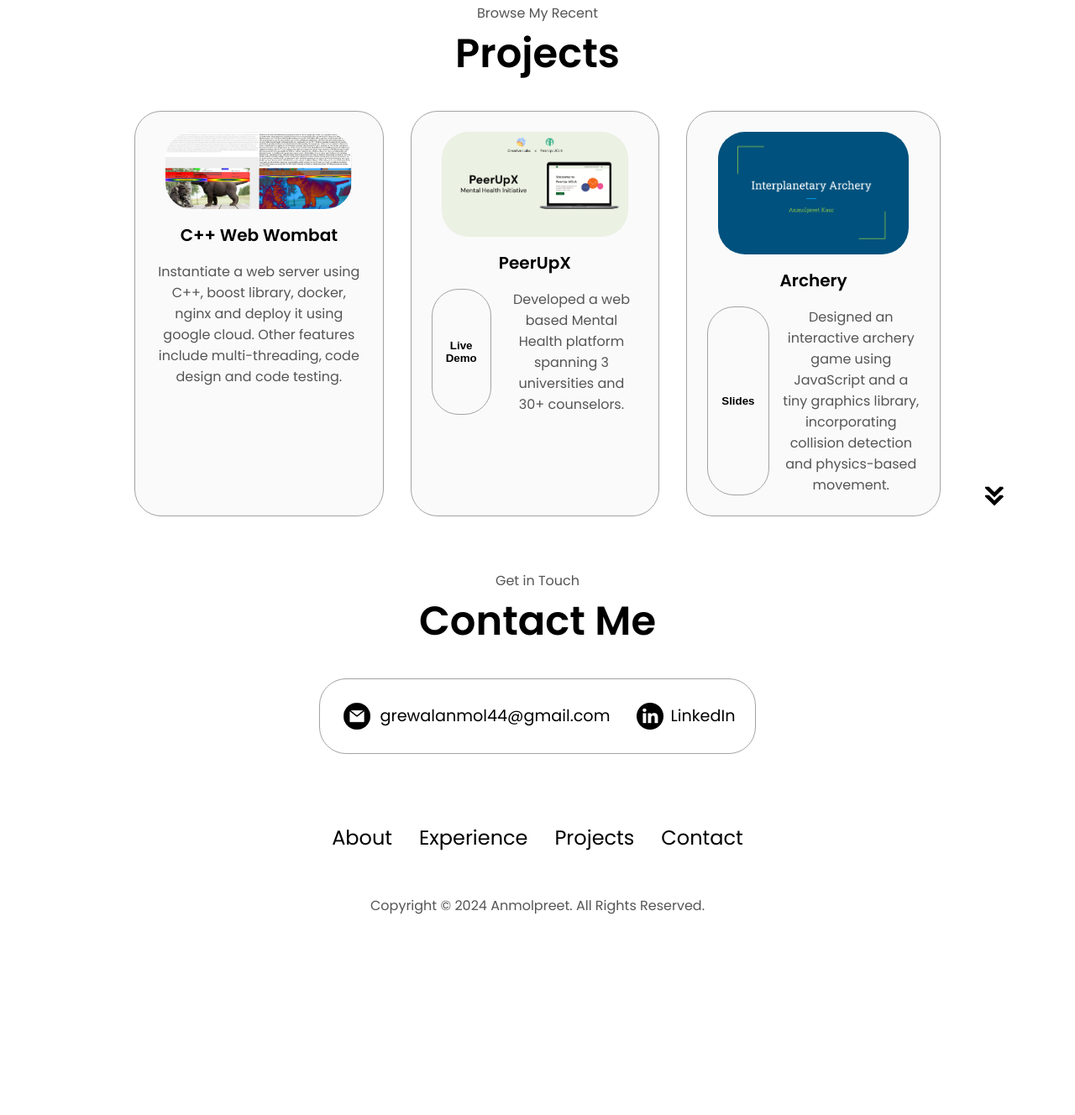
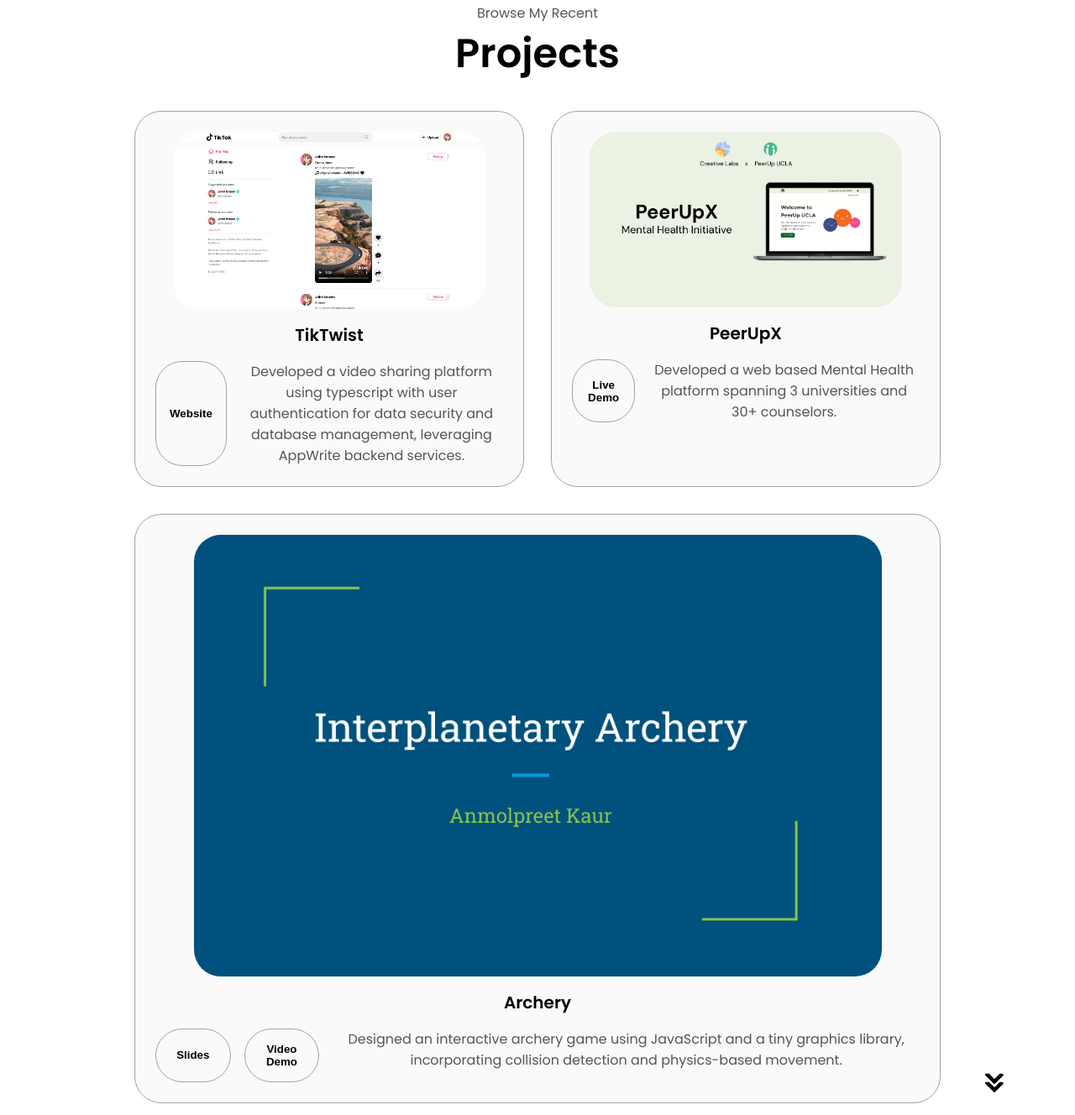
Before and after one commit to anmolgrewal21/anmolgrewal21.github.io, a plain HTML site: page index.html in a window 1280 px wide. Shown: the part 2612-3940 px from the top of the page at 84% size. Before the commit the page ends 3750 px from the top, so only its background shows below. Drawn offline with Linux system fonts and the light colour scheme.

Commit message:
tiktok added

```diff
--- a/index.html
+++ b/index.html
@@ -324,15 +324,20 @@
           <div class="details-container color-container">
             <div class="article-container">
               <img
-                src="./assets/C++Web.png"
+                src="./assets/tiktok.png"
                 alt="Project 1"
                 class="project-img"
               />
             </div>
-            <h2 class="experience-sub-title project-title">C++ Web Wombat</h2>
+            <h2 class="experience-sub-title project-title">TikTwist</h2>
             <div class="btn-container">
+              <button
+                class="btn btn-color-2 project-btn"
+                onclick="location.href='https://tik-twist.vercel.app/'">
+                Website
+               </button>
              <p>
-              Instantiate a web server using C++, boost library, docker, nginx and deploy it using google cloud. Other features include multi-threading, code design and code testing.
+              Developed a video sharing platform using typescript with user authentication for data security and database  management, leveraging AppWrite backend services.
              </p>
 
             </div>
@@ -374,6 +379,11 @@
               >
                 Slides
               </button>
+              <button
+                class="btn btn-color-2 project-btn"
+                onclick="location.href='https://youtu.be/NuComikL_mY'">
+                Video Demo
+               </button>
               <p>
                 Designed an interactive archery game using JavaScript and a tiny graphics library, incorporating collision detection and physics-based movement.
               </p>
```
Also changed, not shown: assets/tiktok.png (added), 2 other files.
